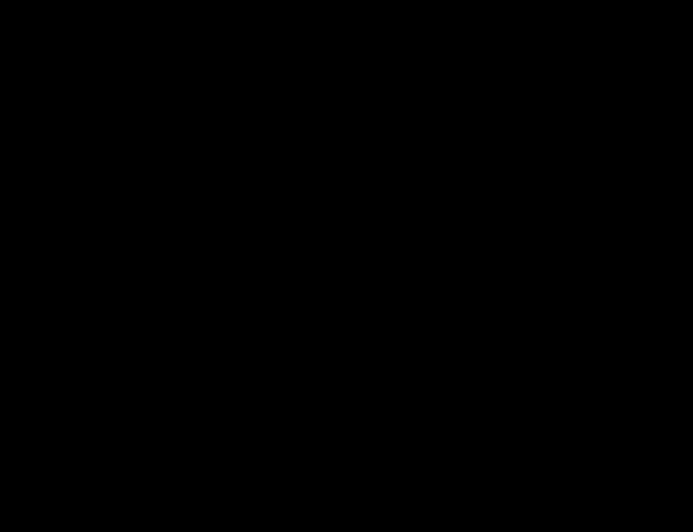
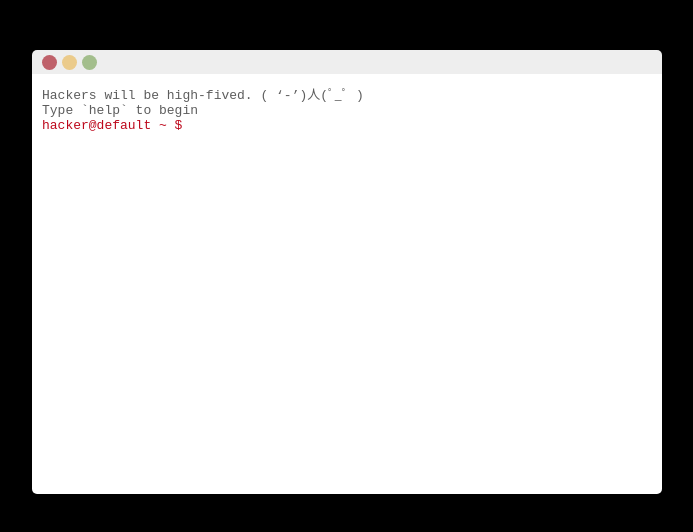
Before and after one commit to jcgonzalez25/mac_terminal, a website: page demo/index.html in a window 1280 px wide. Shown: the whole page, without its empty margins (293-986 px from the left). Drawn offline with Linux system fonts and the light colour scheme; the site is published under a folder, as on GitHub Pages, so addresses that start at the root find nothing.

Commit message:
Set up github page

```diff
--- a/demo/index.html
+++ b/demo/index.html
@@ -13,7 +13,7 @@
 
   <body>
       <div id="app"></div>
-      <script src="/dist/react-bash.js"></script>
+      <script src="dist/react-bash.js"></script>
   </body>
 
 </html>
--- a/package.json
+++ b/package.json
@@ -13,7 +13,9 @@
     "build:es": "cross-env BABEL_ENV=es babel src --out-dir es",
     "build:umd": "cross-env BABEL_ENV=commonjs NODE_ENV=development webpack src/index.js dist/react-bash.js",
     "build:umd:min": "cross-env BABEL_ENV=commonjs NODE_ENV=production webpack src/index.js dist/react-bash.min.js",
+    "build:demo": "cross-env BABEL_ENV=commonjs NODE_ENV=production webpack demo/index.js demo/dist/react-bash.js",
     "build": "npm run build:commonjs && npm run build:es && npm run build:umd && npm run build:umd:min",
+    "gh-pages": "npm run build:demo && git add -f demo/dist && git commit -m \"deploy to gh-pages\" && git subtree split --prefix demo -b gh-pages && git push -f origin gh-pages:gh-pages && git branch -D gh-pages",
     "prepublish": "npm run clean && npm run lint && npm run build"
   },
   "authors": [
```
Also changed, not shown: README.md, 1 other file.
